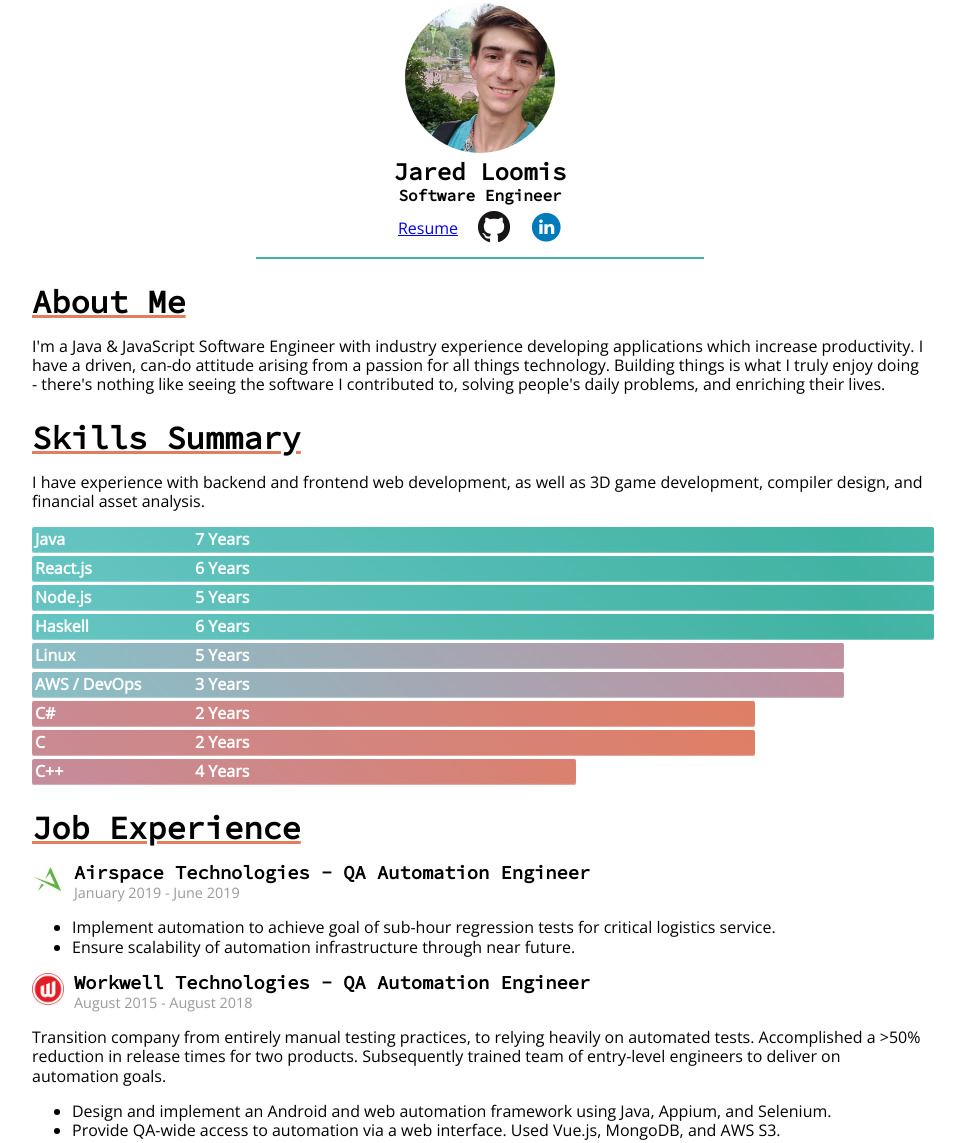
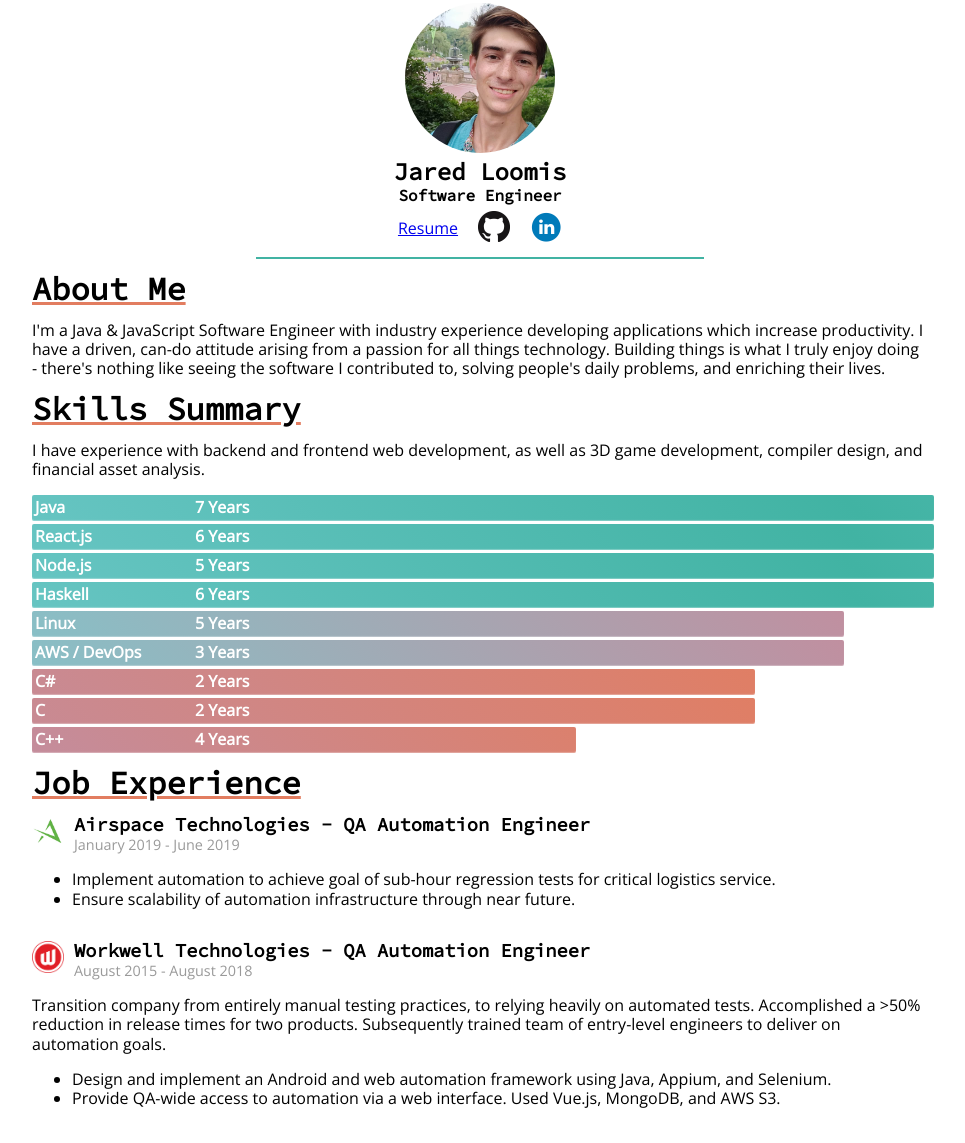
Before and after one commit to jaredloomis/jaredloomis.com, a React app: page / in a window 1280 px wide. Shown: the part 41-1184 px from the top of the page, without its empty margins (160-1125 px from the left). Built offline with nearby package versions, Linux system fonts and the light colour scheme.

```diff
--- a/style/JobExperience.css
+++ b/style/JobExperience.css
@@ -1,5 +1,9 @@
 .heading {
   display: inline;
+}
+
+.job {
+  padding-bottom: 1em;
 }
 
 .company {
--- a/style/index.css
+++ b/style/index.css
@@ -21,8 +21,6 @@
 h1 {
   text-decoration: underline;
   text-decoration-color: var(--color-accent);
-  padding-top:    0.4em;
-  padding-bottom: 0.1em;
 }
 
 .content {
```
Also changed, not shown: 1 other file.
